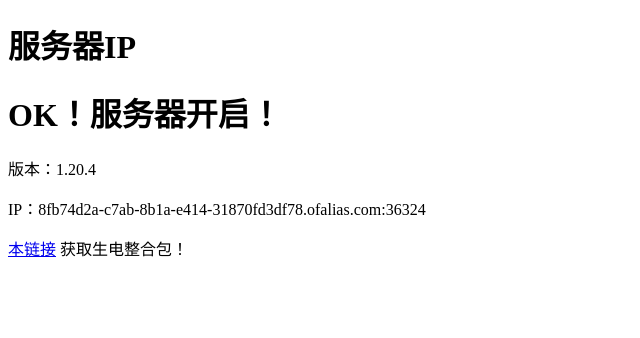
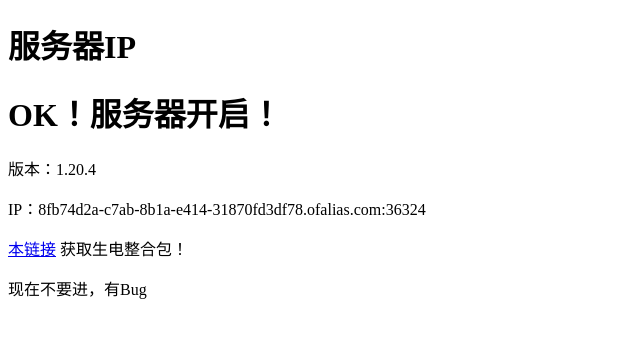
Before and after one commit to WinucCode/WinucCode.github.io, a plain HTML site: page index.html in a window 1280 px wide. Shown: the whole page, without its empty margins (0-640 px from the left). Drawn offline with Linux system fonts and the light colour scheme.

Commit message:
Update index.html

```diff
--- a/index.html
+++ b/index.html
@@ -11,6 +11,7 @@
 <p>版本：1.20.4</p>
 <p>IP：8fb74d2a-c7ab-8b1a-e414-31870fd3df78.ofalias.com:36324</p>
 <p><a href="https://vip.123pan.cn/1816474051/11299363">本链接</a> 获取生电整合包！</p>
+<p>现在不要进，有Bug</p>
 
 </body>
 </html>
```
